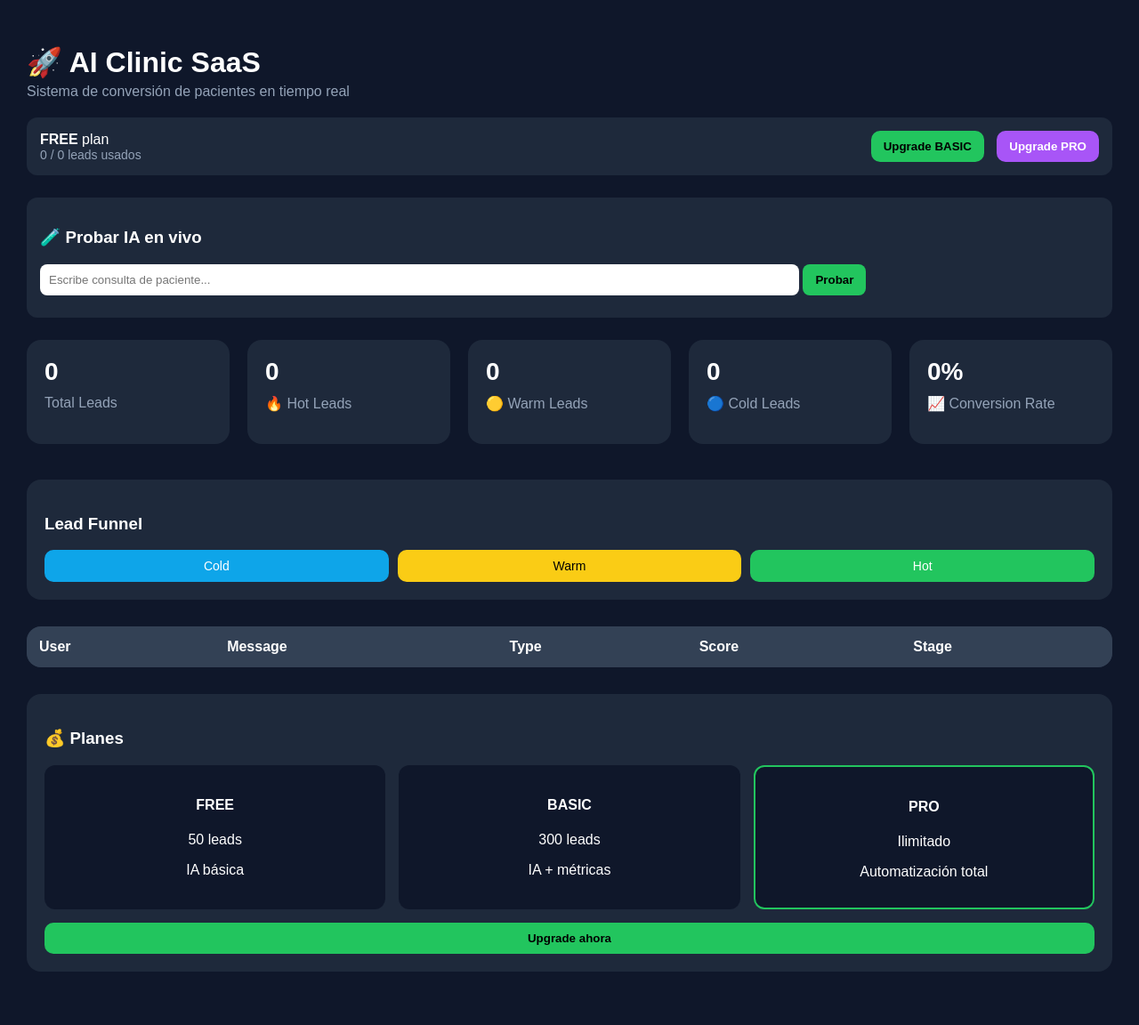
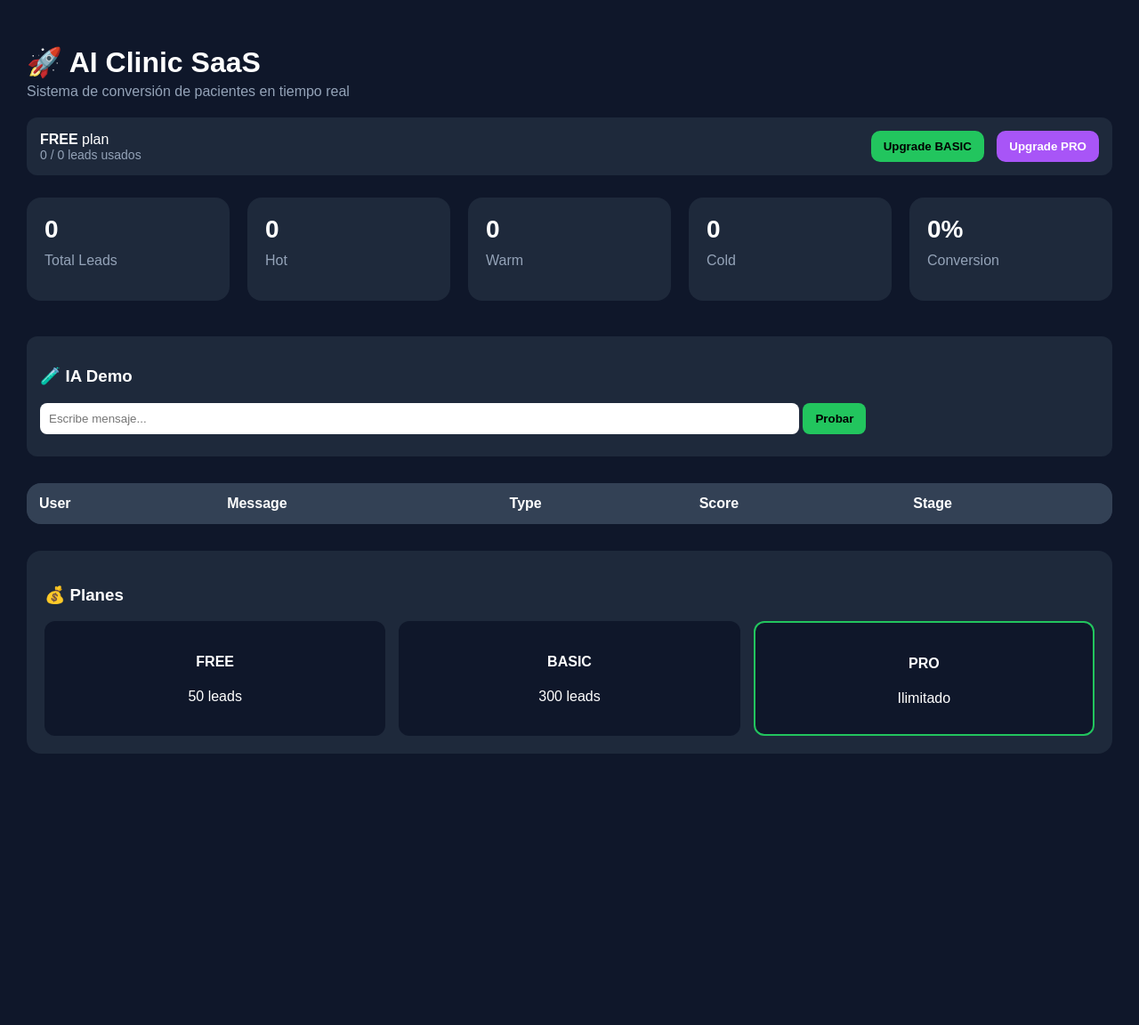
Before and after one commit to Felpu01/ai-clinic-assistant, a Flask app: page /dashboard in a window 1280 px wide. Shown: the whole page at 89% size. After the commit the page ends 847 px from the top, so only its background shows below. Run offline with Flask 3, Linux system fonts and the light colour scheme; the visitor is signed in with stand-in values (Sample User, id 1); data that the repository does not hold is empty.

Commit message:
Update dashboard.html

```diff
--- a/templates/dashboard.html
+++ b/templates/dashboard.html
@@ -42,6 +42,22 @@
 
         .upgrade-btn:hover { background: #16a34a; }
 
+        .cards {
+            display: grid;
+            grid-template-columns: repeat(5, 1fr);
+            gap: 20px;
+            margin-bottom: 40px;
+        }
+
+        .card {
+            background: #1e293b;
+            padding: 20px;
+            border-radius: 16px;
+        }
+
+        .card h2 { margin: 0; font-size: 28px; }
+        .card p { margin-top: 10px; color: #94a3b8; }
+
         .demo-box {
             background: #1e293b;
             padding: 15px;
@@ -67,12 +83,31 @@
 
         .demo-response { margin-top: 10px; color: #94a3b8; }
 
+        table {
+            width: 100%;
+            border-collapse: collapse;
+            background: #1e293b;
+            border-radius: 16px;
+            overflow: hidden;
+            margin-top: 30px;
+        }
+
+        th {
+            background: #334155;
+            padding: 14px;
+            text-align: left;
+        }
+
+        td {
+            padding: 14px;
+            border-top: 1px solid #334155;
+        }
+
         .pricing {
             background: #1e293b;
             padding: 20px;
             border-radius: 16px;
             margin-top: 30px;
-            margin-bottom: 30px;
         }
 
         .pricing-grid {
@@ -90,74 +125,6 @@
         }
 
         .highlight { border: 2px solid #22c55e; }
-
-        .cards {
-            display: grid;
-            grid-template-columns: repeat(5, 1fr);
-            gap: 20px;
-            margin-bottom: 40px;
-        }
-
-        .card {
-            background: #1e293b;
-            padding: 20px;
-            border-radius: 16px;
-        }
-
-        .card h2 { margin: 0; font-size: 28px; }
-        .card p { margin-top: 10px; color: #94a3b8; }
-
-        .alert {
-            background: #7f1d1d;
-            padding: 12px;
-            border-radius: 10px;
-            margin-bottom: 20px;
-            display: none;
-        }
-
-        .funnel {
-            background: #1e293b;
-            padding: 20px;
-            border-radius: 16px;
-            margin-bottom: 30px;
-        }
-
-        .funnel-bar {
-            display: flex;
-            gap: 10px;
-            margin-top: 10px;
-        }
-
-        .step {
-            flex: 1;
-            padding: 10px;
-            text-align: center;
-            border-radius: 10px;
-            font-size: 14px;
-        }
-
-        .cold { background: #0ea5e9; }
-        .warm { background: #facc15; color: black; }
-        .hot { background: #22c55e; }
-
-        table {
-            width: 100%;
-            border-collapse: collapse;
-            background: #1e293b;
-            border-radius: 16px;
-            overflow: hidden;
-        }
-
-        th {
-            background: #334155;
-            padding: 14px;
-            text-align: left;
-        }
-
-        td {
-            padding: 14px;
-            border-top: 1px solid #334155;
-        }
     </style>
 </head>
 
@@ -166,56 +133,34 @@
     <h1>🚀 AI Clinic SaaS</h1>
     <div class="subtitle">Sistema de conversión de pacientes en tiempo real</div>
 
-    <!-- PLAN BAR -->
+    <!-- PLAN -->
     <div class="plan-bar">
         <div>
             <div><strong id="plan">FREE</strong> plan</div>
             <div class="plan-info" id="usage">0 / 0 leads usados</div>
         </div>
 
-        <!-- 🔥 STRIPE REAL -->
         <div>
-            <button class="upgrade-btn" onclick="buyPlan('BASIC')">
-                Upgrade BASIC
-            </button>
-
-            <button class="upgrade-btn" style="margin-left:10px;background:#a855f7;color:white;" onclick="buyPlan('PRO')">
-                Upgrade PRO
-            </button>
+            <button class="upgrade-btn" onclick="buyPlan('BASIC')">Upgrade BASIC</button>
+            <button class="upgrade-btn" style="margin-left:10px;background:#a855f7;color:white;" onclick="buyPlan('PRO')">Upgrade PRO</button>
         </div>
-    </div>
-
-    <div class="alert" id="limitAlert">
-        ⚠️ Estás cerca o en el límite de tu plan.
-    </div>
-
-    <!-- DEMO IA -->
-    <div class="demo-box">
-        <h3>🧪 Probar IA en vivo</h3>
-
-        <input id="demoInput" placeholder="Escribe consulta de paciente...">
-        <button onclick="sendDemo()">Probar</button>
-
-        <div class="demo-response" id="demoResponse"></div>
     </div>
 
     <!-- KPI -->
     <div class="cards">
         <div class="card"><h2 id="total">0</h2><p>Total Leads</p></div>
-        <div class="card"><h2 id="hot">0</h2><p>🔥 Hot Leads</p></div>
-        <div class="card"><h2 id="warm">0</h2><p>🟡 Warm Leads</p></div>
-        <div class="card"><h2 id="cold">0</h2><p>🔵 Cold Leads</p></div>
-        <div class="card"><h2 id="conversion">0%</h2><p>📈 Conversion Rate</p></div>
+        <div class="card"><h2 id="hot">0</h2><p>Hot</p></div>
+        <div class="card"><h2 id="warm">0</h2><p>Warm</p></div>
+        <div class="card"><h2 id="cold">0</h2><p>Cold</p></div>
+        <div class="card"><h2 id="conversion">0%</h2><p>Conversion</p></div>
     </div>
 
-    <!-- FUNNEL -->
-    <div class="funnel">
-        <h3>Lead Funnel</h3>
-        <div class="funnel-bar">
-            <div class="step cold">Cold</div>
-            <div class="step warm">Warm</div>
-            <div class="step hot">Hot</div>
-        </div>
+    <!-- DEMO -->
+    <div class="demo-box">
+        <h3>🧪 IA Demo</h3>
+        <input id="demoInput" placeholder="Escribe mensaje...">
+        <button onclick="sendDemo()">Probar</button>
+        <div class="demo-response" id="demoResponse"></div>
     </div>
 
     <!-- TABLE -->
@@ -240,52 +185,40 @@
             <div class="price-card">
                 <h4>FREE</h4>
                 <p>50 leads</p>
-                <p>IA básica</p>
             </div>
 
             <div class="price-card">
                 <h4>BASIC</h4>
                 <p>300 leads</p>
-                <p>IA + métricas</p>
             </div>
 
             <div class="price-card highlight">
                 <h4>PRO</h4>
                 <p>Ilimitado</p>
-                <p>Automatización total</p>
             </div>
         </div>
-
-        <button class="upgrade-btn" style="width:100%;margin-top:15px;" onclick="buyPlan('PRO')">
-            Upgrade ahora
-        </button>
     </div>
 
-    <script src="/static/dashboard.js"></script>
+    <!-- STRIPE -->
+    <script>
+        async function buyPlan(plan) {
+            const res = await fetch("/create-checkout-session", {
+                method: "POST",
+                headers: { "Content-Type": "application/json" },
+                body: JSON.stringify({ plan })
+            });
 
-    <!-- 🔥 STRIPE FLOW -->
-    <script>
-        function buyPlan(plan) {
-            fetch("/create-checkout-session", {
-                method: "POST",
-                headers: {
-                    "Content-Type": "application/json"
-                },
-                body: JSON.stringify({ plan })
-            })
-            .then(res => res.json())
-            .then(data => {
-                if (data.url) {
-                    window.location.href = data.url;
-                } else {
-                    alert("Error Stripe: " + JSON.stringify(data));
-                }
-            })
-            .catch(err => {
-                alert("Error: " + err);
-            });
+            const data = await res.json();
+
+            if (data.url) {
+                window.location.href = data.url;
+            } else {
+                alert("Error Stripe");
+            }
         }
     </script>
+
+    <script src="/static/dashboard.js"></script>
 
 </body>
 
```
